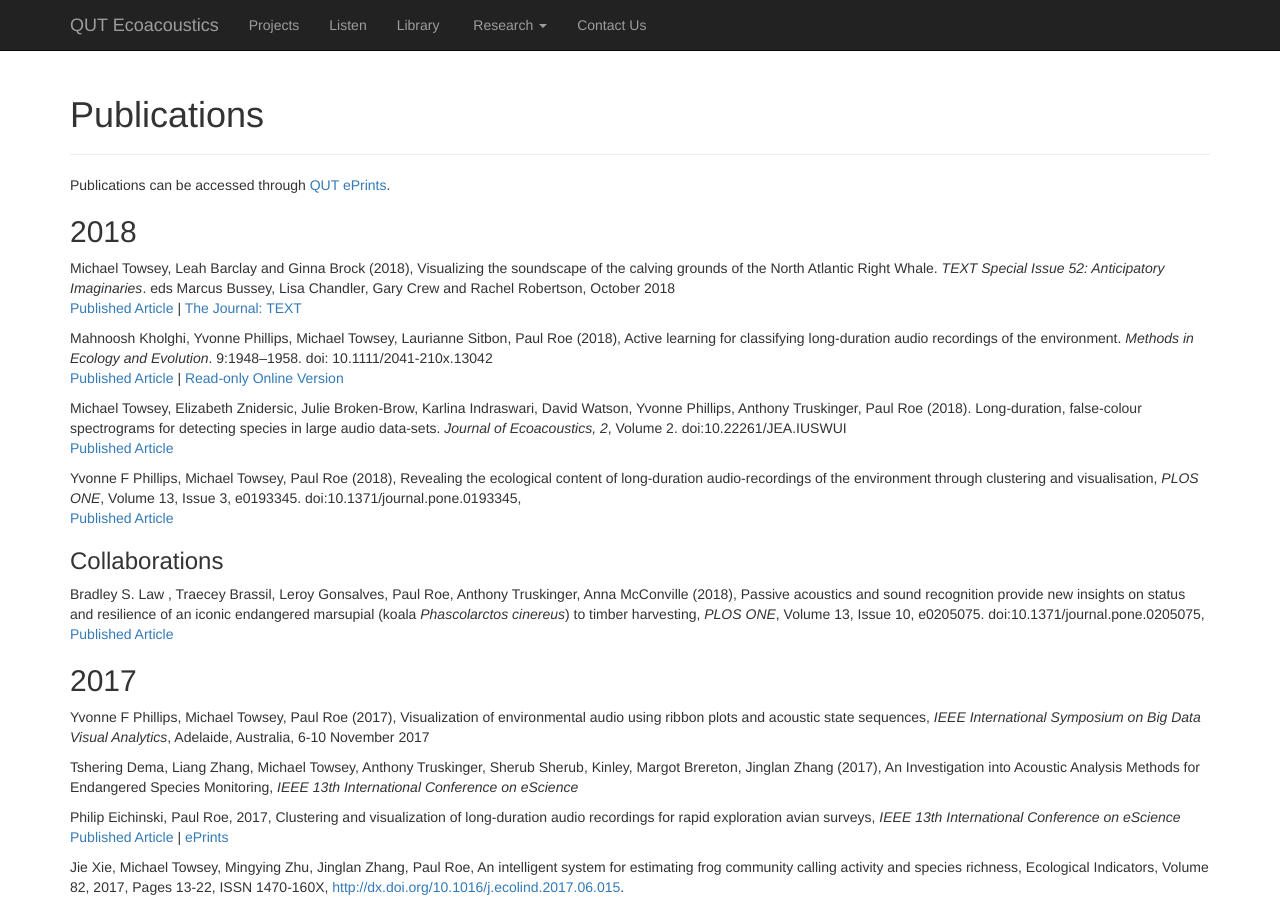
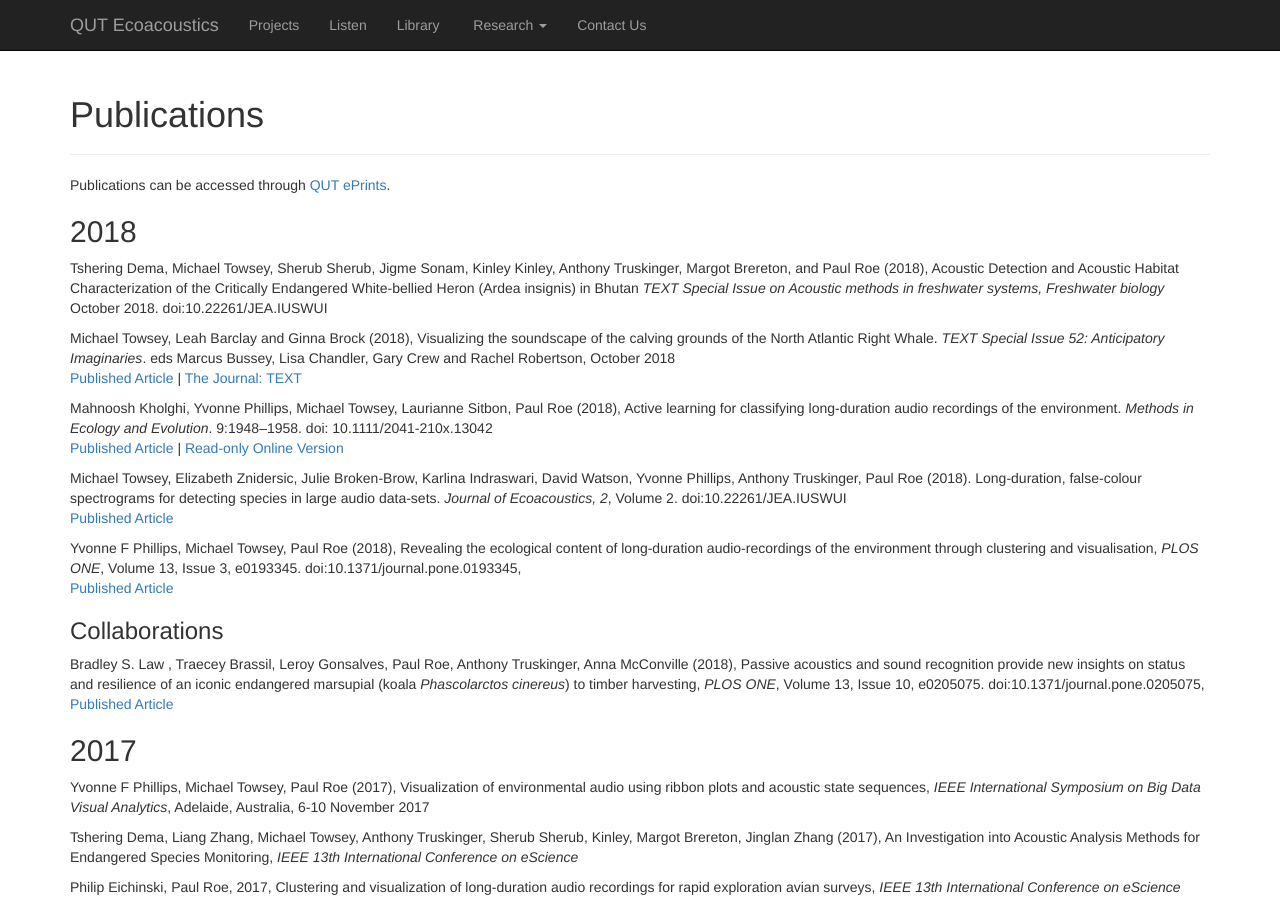
Before and after one commit to QutEcoacoustics/research-blog, a Jekyll site: the page built from publications/publications.html, in a window 1280 px wide and 900 px high. Built offline with Jekyll 4.4.1, drawn with Linux system fonts in a browser that asks for light colours; nearby versions of some CDN libraries.

Commit message:
updated recent publication
will add the doi link very soon.

```diff
--- a/publications/publications.html
+++ b/publications/publications.html
@@ -12,7 +12,12 @@ title: Ecosounds | Publications
 
     <!-- Insert entries in reverse chronological order (newest first) -->
     <h2>2018</h2>
-
+    <p>
+        Tshering Dema, Michael Towsey, Sherub Sherub, Jigme Sonam, Kinley Kinley, Anthony Truskinger, Margot Brereton, and Paul Roe (2018),
+        Acoustic Detection and Acoustic Habitat Characterization of the Critically Endangered White-bellied Heron (Ardea insignis) in Bhutan
+        <i>TEXT Special Issue on Acoustic methods in freshwater systems, Freshwater biology </i> October 2018. doi:10.22261/JEA.IUSWUI
+	<br />
+    </p>
     <p>
         Michael Towsey, Leah Barclay and Ginna Brock (2018),
         Visualizing the soundscape of the calving grounds of the North Atlantic Right Whale.
```
